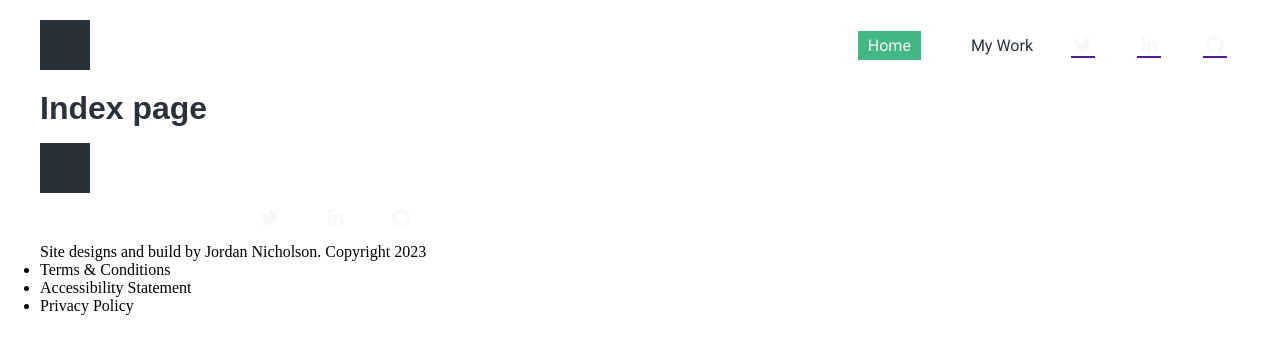
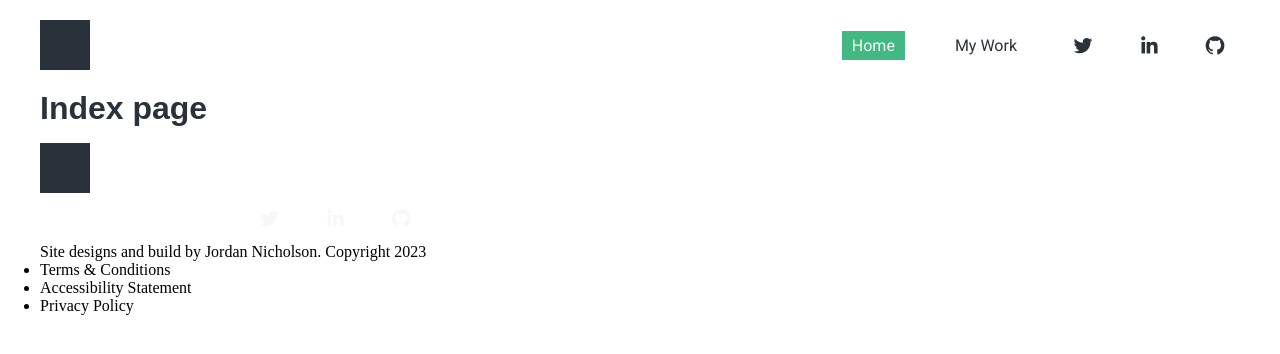
Before and after one commit to JordanNic/personal-site, a Nuxt app: page / in a window 1280 px wide. Shown: the top 354 px of the page. Built offline with nearby package versions, Linux system fonts and the light colour scheme.

Commit message:
Adjustments to socials-icons for two different colour options

```diff
--- a/assets/scss/partials/_social-icons.scss
+++ b/assets/scss/partials/_social-icons.scss
@@ -1,18 +1,22 @@
 .social-group {
     display: flex;
     justify-content: flex-end;
+    gap: 16px;
+    margin-left: 16px;
     .social-icons {
         display: flex;
         align-items: center;
         justify-content: center;
         width: 50px;
         height: 50px;
-        i {
+        text-decoration: none;
+        &--black {
+            color: $black;
+            font-size: 25px;
+        }
+        &--white {
             color: $white;
-            font-size: 24px;
-        }
-        &:nth-child(2) {
-            margin: 0 16px;
+            font-size: 25px;
         }
     }
 }
```
